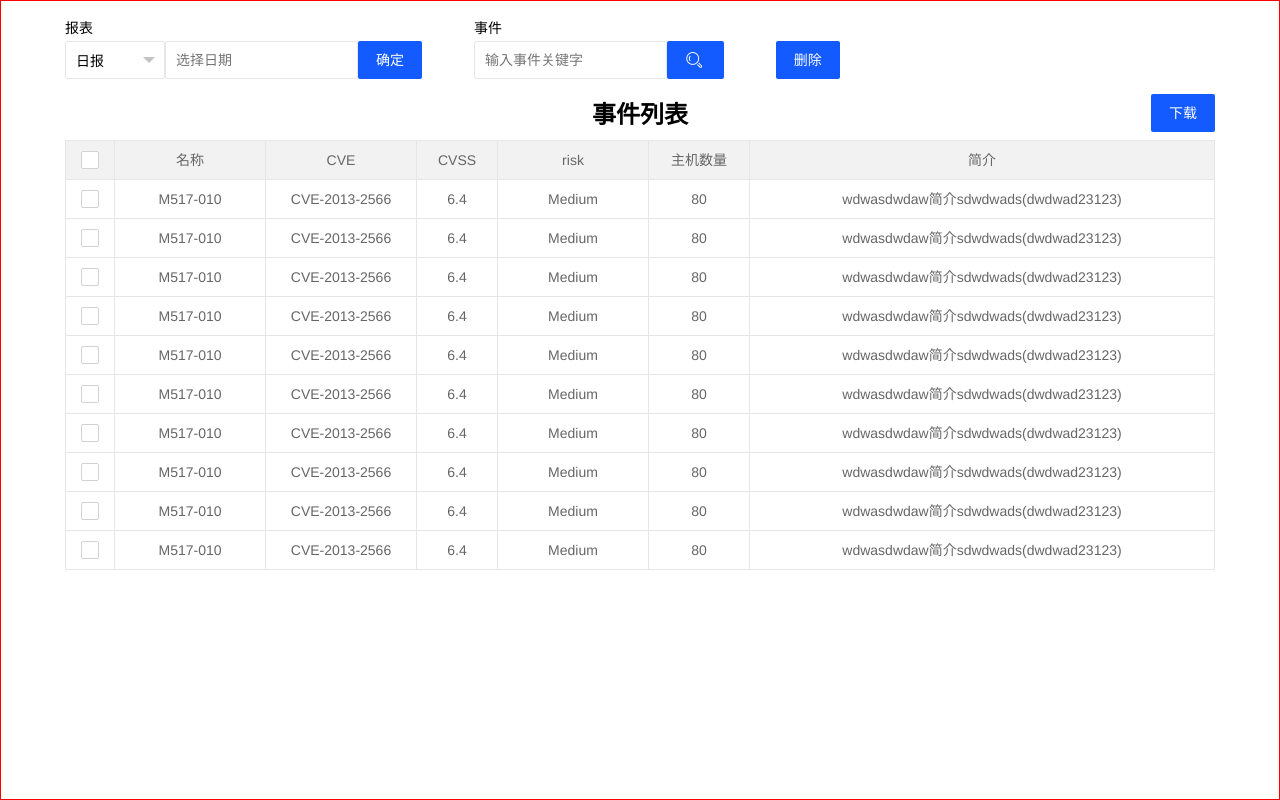
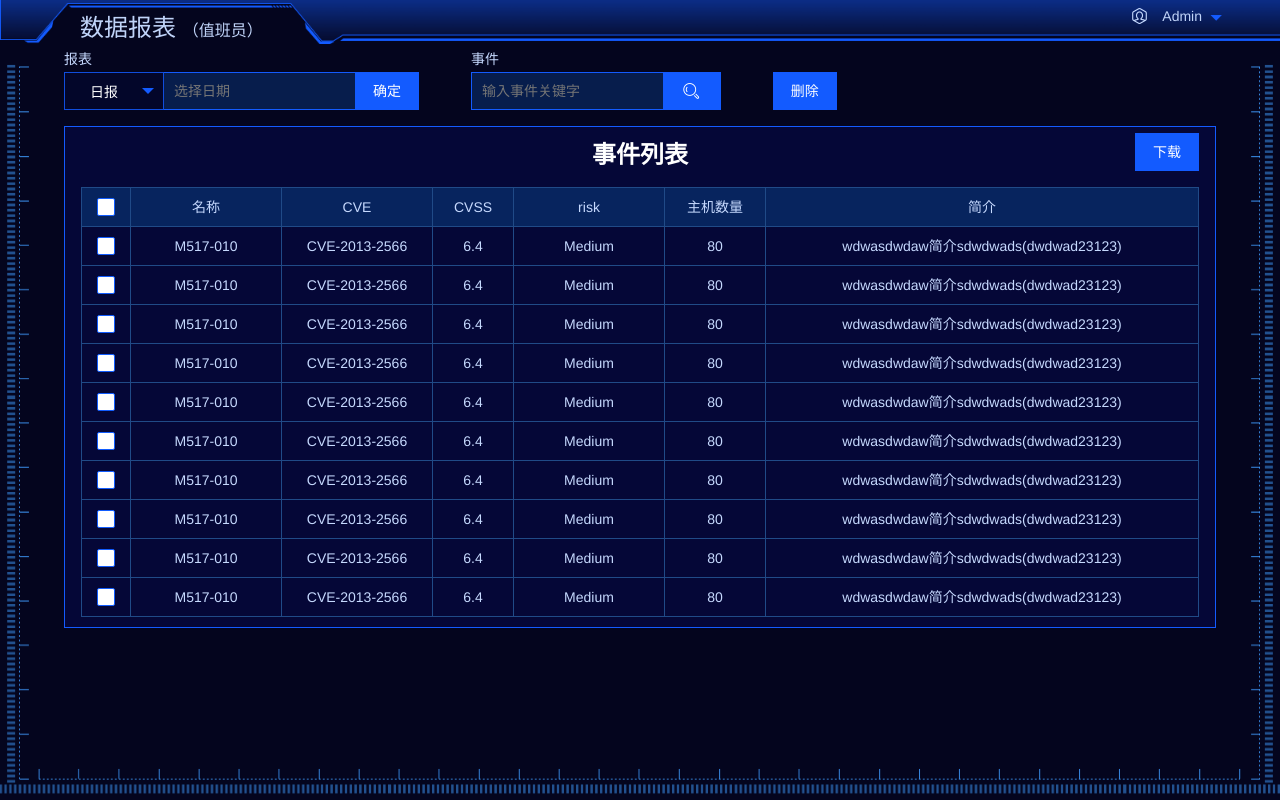
Before and after one commit to wdb1130/pj_55, a plain HTML site: page pages/值班员-操作页面.html in a window 1280 px wide. Drawn offline with Linux system fonts and the light colour scheme.

Commit message:
edit操作页面*3

```diff
--- a/css/compare-oprea.css
+++ b/css/compare-oprea.css
@@ -1,8 +1,15 @@
-
-
-
-
-
+html, body {
+    margin: 0;
+    padding: 0;
+    background: url('../img/manage/opera.png');
+    background-repeat: no-repeat;
+    background-attachment:fixed;
+    filter: progid:DXImageTransform.Microsoft.AlphaImageLoader(src='../img/manage/opera.png', sizingMethod='scale');
+    -ms-filter: progid:DXImageTransform.Microsoft.AlphaImageLoader(src='../img/manage/opera.png', sizingMethod='scale');
+    background-size: 100% 100%;
+    -moz-background-size: 100% 100%;
+    -webkit-background-size: 100% 100%;
+}
 .container {
     display: flex;
     flex-direction: column;
@@ -11,13 +18,36 @@
     right: 0;
     bottom: 0;
     left: 0;
-    padding: 1rem 4rem 3rem 4rem;
-    border: 1px solid red;
+    padding: .5rem 4rem 1rem 4rem;
+    color: #fff;
+}
+.opera-title {
+    position: absolute;
+    display: flex;
+    justify-content: space-between;
+    width: calc(100% - 8rem);
+    padding-left: 1rem;
+}
+.opera-title > div:first-child {
+    font-size: 1.5rem;
+    color: #C0D4F9;
+}
+.opera-title .sp {
+    font-size: 1rem;
+}
+.opera-title > div:last-child {
+    padding-left: 30px;
+    padding-right: 30px;
+    background: url('../img/manage/oprea-people.png') no-repeat;
+    background-size: 15px 16px;
+    position: relative;
+    color: #C0D4F9;
 }
 .select-option{
     display: flex;
     margin-bottom: 1rem;
     justify-content: flex-end;
+    margin-top: 2.5rem;
 }
 .layui-btn{
     background-color: #135BFF!important;
@@ -27,6 +57,7 @@
     border: 1px solid #1046CD;
     background: #050836;
     color: #fff;
+    margin-bottom: 1rem;
 }
 .form-table{
     display: flex;
@@ -101,37 +132,3 @@ form.layui-form {
 .layui-form > div {
     width: 80%!important;
 }
-.layui-form-select .layui-input {
-    text-align: center!important;
-    background: #03062A!important;
-    color: #fff;
-    border-color: #104DDD!important;
-}
-.layui-form-select .layui-edge {
-    border-top-color: #135BFF;
-}
-.form-table > .table-compare:nth-child(2n) {
-    background: #07164A;
-}
-.layui-form-select dl {
-    background: #03062A!important;
-    border-color: #0E3FB9;
-}
-.layui-form-select dl dd.layui-this {
-    background: #060A3E;
-}
-.layui-form-select dl dd:hover {
-    background: #060A3E;
-}
-::-webkit-scrollbar-track {
-    background-color: #03062A;
-    border: 1px solid #0E3FB9;
-}
-::-webkit-scrollbar {
-    width: 10px;
-    border-color: red;
-    background-color: red;
-}
-::-webkit-scrollbar-thumb {
-    background: #135BFF;
-}
--- /dev/null
+++ b/css/layui-reset.css
@@ -0,0 +1,93 @@
+.layui-form-select .layui-input {
+    text-align: center!important;
+    background: #03062A!important;
+    color: #fff;
+    border-color: #104DDD!important;
+}
+.layui-form-select .layui-edge {
+    border-top-color: #135BFF;
+}
+.form-table > .table-compare:nth-child(2n) {
+    background: #07164A;
+}
+.layui-form-select dl {
+    background: #03062A!important;
+    border-color: #0E3FB9;
+}
+.layui-form-select dl dd.layui-this {
+    background: #060A3E;
+}
+.layui-form-select dl dd:hover {
+    background: #060A3E;
+}
+::-webkit-scrollbar-track {
+    background-color: #03062A;
+    border: 1px solid #0E3FB9;
+}
+::-webkit-scrollbar {
+    width: 10px;
+    border-color: red;
+    background-color: red;
+}
+::-webkit-scrollbar-thumb {
+    background: #135BFF;
+}
+.layui-input {
+    color: #fff;
+    background: #071D4C;
+    border-color: #135BFD;
+    border-radius: 0;
+}
+.layui-btn{
+    border-radius: 0;
+}
+.layui-table thead tr {
+    background: #07245E;
+}
+.layui-table-header, .layui-table th {
+    color: #C6D9FE;
+    border-color: #204A87;
+}
+.layui-table {
+    color: #C6D9FE;
+    background: #050737;
+}
+.layui-table tbody tr:hover, .layui-table-hover {
+    background-color: #07245E;
+}
+.layui-form-checked[lay-skin=primary] i {
+    border-color: #115CFE;
+    background-color: #050737;
+    color: #fff;
+}
+.layui-form-checkbox[lay-skin=primary] i {
+    border-color: #115CFE;
+}
+.layui-form-checkbox[lay-skin=primary]:hover i {
+    border-color: #115CFE;
+    color: #fff;
+}
+.layui-table-view {
+    border-color: #204A87;
+}
+.layui-table td {
+    border-color: #204A87;
+}
+.layui-laydate-footer span:hover {
+    color: #050737!important;
+}
+.layui-input:focus, .layui-textarea:focus {
+    border-color: #104DDD!important;
+}
+.layui-input:hover, .layui-textarea:hover {
+    border-color: #104DDD!important;
+}
+.layui-table-click {
+    background-color: #07245E;
+}
+.layui-btn-primary {
+    border-color: #135BFF;
+}
+.layui-btn-primary:hover {
+    border-color: #135BFF!important;
+}
--- a/css/zb-opera.css
+++ b/css/zb-opera.css
@@ -1,8 +1,15 @@
-
-
-
-
-
+html, body {
+    margin: 0;
+    padding: 0;
+    background: url('../img/manage/opera.png');
+    background-repeat: no-repeat;
+    background-attachment:fixed;
+    filter: progid:DXImageTransform.Microsoft.AlphaImageLoader(src='../img/manage/opera.png', sizingMethod='scale');
+    -ms-filter: progid:DXImageTransform.Microsoft.AlphaImageLoader(src='../img/manage/opera.png', sizingMethod='scale');
+    background-size: 100% 100%;
+    -moz-background-size: 100% 100%;
+    -webkit-background-size: 100% 100%;
+}
 .container {
     display: flex;
     flex-direction: column;
@@ -11,12 +18,42 @@
     right: 0;
     bottom: 0;
     left: 0;
-    padding: 1rem 4rem 3rem 4rem;
-    border: 1px solid red;
+    padding: .5rem 4rem 1rem 4rem;
+    color: #fff;
+    position: relative;
+}
+.opera-title {
+    position: absolute;
+    display: flex;
+    justify-content: space-between;
+    width: calc(100% - 8rem);
+    padding-left: 1rem;
+}
+.opera-title > div:first-child {
+    font-size: 1.5rem;
+    color: #C0D4F9;
+}
+.opera-title .sp {
+    font-size: 1rem;
+}
+.opera-title > div:last-child {
+    padding-left: 30px;
+    padding-right: 30px;
+    background: url('../img/manage/oprea-people.png') no-repeat;
+    background-size: 15px 16px;
+    position: relative;
+    color: #C0D4F9;
+}
+i.layui-icon.layui-icon-triangle-d {
+    position: absolute;
+    right: 8px;
+    top: 2px;
+    color: #145BFE;
 }
 .select-option{
     display: flex;
     margin-bottom: 1rem;
+    margin-top: 2.5rem;
 }
 .thing {
     margin-left: 3rem;
@@ -24,18 +61,23 @@
 .title{
     height: 19px;
     padding-bottom: 5px;
+    color: #C6D9FE;
 }
 .layui-btn{
     background-color: #135BFF!important;
 }
 .form-table{
     flex: 1;
+    border: 1px solid #145BFE;
+    padding: 0 1rem;
+    background: #050737;
 }
 .table-title{
     display: flex;
     justify-content: center;
     align-items: center;
     position: relative;
+    height: 50px;
 }
 .table-title span{
     font-size: 1.5rem;
@@ -45,3 +87,7 @@
     position: absolute;
     right: 0%;
 }
+#pickDate1 {
+    border-left: 0;
+    border-right: 0;
+}
--- a/css/zg-opera.css
+++ b/css/zg-opera.css
@@ -1,8 +1,15 @@
-
-
-
-
-
+html, body {
+    margin: 0;
+    padding: 0;
+    background: url('../img/manage/opera.png');
+    background-repeat: no-repeat;
+    background-attachment:fixed;
+    filter: progid:DXImageTransform.Microsoft.AlphaImageLoader(src='../img/manage/opera.png', sizingMethod='scale');
+    -ms-filter: progid:DXImageTransform.Microsoft.AlphaImageLoader(src='../img/manage/opera.png', sizingMethod='scale');
+    background-size: 100% 100%;
+    -moz-background-size: 100% 100%;
+    -webkit-background-size: 100% 100%;
+}
 .container {
     display: flex;
     flex-direction: column;
@@ -11,12 +18,42 @@
     right: 0;
     bottom: 0;
     left: 0;
-    padding: 1rem 4rem 3rem 4rem;
-    border: 1px solid red;
+    padding: .5rem 4rem 1rem 4rem;
+    color: #fff;
+    position: relative;
+}
+.opera-title {
+    position: absolute;
+    display: flex;
+    justify-content: space-between;
+    width: calc(100% - 8rem);
+    padding-left: 1rem;
+}
+.opera-title > div:first-child {
+    font-size: 1.5rem;
+    color: #C0D4F9;
+}
+.opera-title .sp {
+    font-size: 1rem;
+}
+.opera-title > div:last-child {
+    padding-left: 30px;
+    padding-right: 30px;
+    background: url('../img/manage/oprea-people.png') no-repeat;
+    background-size: 15px 16px;
+    position: relative;
+    color: #C0D4F9;
+}
+i.layui-icon.layui-icon-triangle-d {
+    position: absolute;
+    right: 8px;
+    top: 2px;
+    color: #145BFE;
 }
 .select-option{
     display: flex;
     margin-bottom: 1rem;
+    margin-top: 2.5rem;
 }
 .thing {
     margin-left: 3rem;
@@ -24,6 +61,7 @@
 .title{
     height: 19px;
     padding-bottom: 5px;
+    color: #C6D9FE;
 }
 .layui-btn{
     background-color: #135BFF!important;
--- a/js/zb-opera.js
+++ b/js/zb-opera.js
@@ -18,7 +18,7 @@ $(function () {
         var laydate = layui.laydate;
         laydate.render({
             elem: '#pickDate1',
-            theme: '#050732'
+            theme: '#050737'
         });
     });
     // table
--- a/js/zg-opera.js
+++ b/js/zg-opera.js
@@ -15,7 +15,7 @@ $(function () {
         var laydate = layui.laydate;
         laydate.render({
             elem: '#pickDate1',
-            theme: '#050732'
+            theme: '#050737'
         });
     });
     // table
--- a/pages/值班员-操作页面.html
+++ b/pages/值班员-操作页面.html
@@ -9,12 +9,20 @@
     <link rel="stylesheet" href="../css/reset.css">
     <link rel="stylesheet" href="../static/layui/css/layui.css">
     <link rel="stylesheet" href="../css/zb-opera.css">
+    <link rel="stylesheet" href="../css/layui-reset.css">
     <script src="../js/jquery.js"></script>
     <script src="../static/layui/layui.js"></script>
 </head>
 
 <body>
     <div class="container">
+        <div class="opera-title">
+            <div>数据报表 <span class="sp">（值班员）</span></div>
+            <div>
+                <span>Admin</span>
+                <i class="layui-icon layui-icon-triangle-d"></i>
+            </div>
+        </div>
         <div class="select-option">
             <div class="sel1">
                 <form class="layui-form">
```
Also changed, not shown: pages/主管-操作页面.html (+8 -0 lines), pages/对比-操作页面.html (+8 -0 lines), img/manage/opera.png (renamed from img/manage/管理页面--值班员.png), img/manage/oprea-people.png (renamed from img/manage/管理页面--值班员_03.png).
